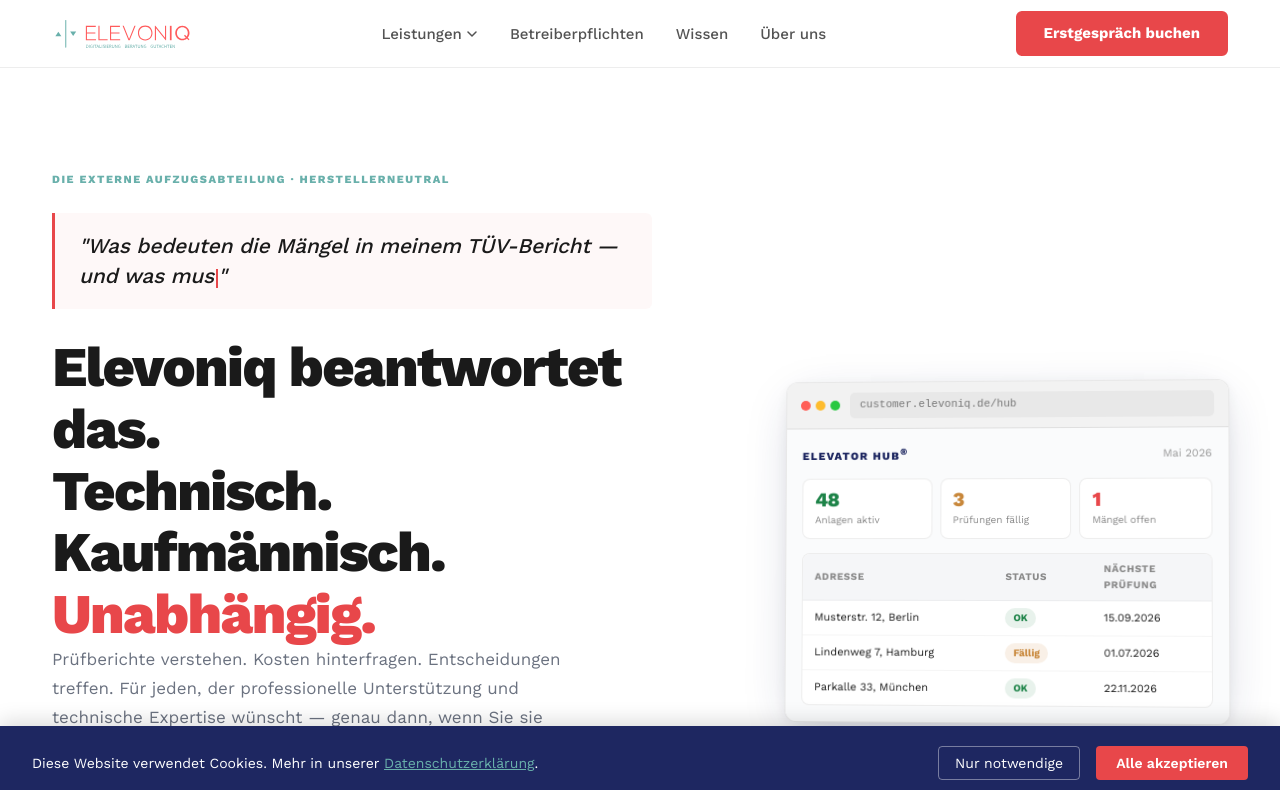
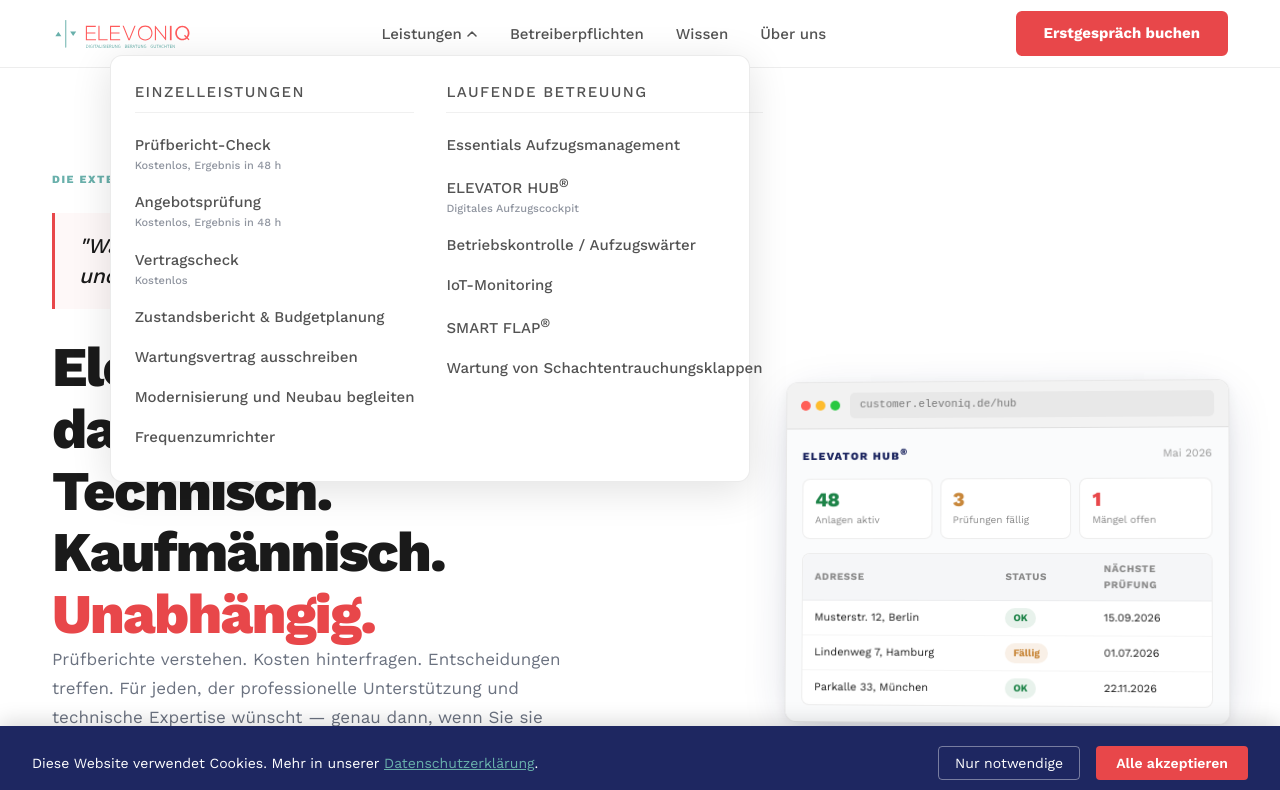
Before and after one commit to Elevoniq/elevoniq-website, a plain HTML site: page index.html in a window 1280 px wide. Both pictures are taken after a click on the button "Leistungen". Shown: the top 790 px of the page. Drawn offline with Linux system fonts and the light colour scheme.

Commit message:
fix: Nav Dropdown auf Click-to-open umgestellt
Hover-intent durch click-basiertes Toggle ersetzt. Dropdown bleibt offen bis Klick ausserhalb oder erneuter Klick auf Toggle. Bridge-Pseudo-Element entfernt.

```diff
--- a/assets/css/style.css
+++ b/assets/css/style.css
@@ -355,15 +355,6 @@ p { line-height: 1.7; }
   transition: opacity 0.18s ease, visibility 0.18s ease, transform 0.18s ease;
   pointer-events: none;
 }
-/* Invisible bridge covers the 12px gap so the dropdown stays open during mouse travel */
-.nav-dropdown-menu::before {
-  content: '';
-  position: absolute;
-  top: -14px;
-  left: 0;
-  right: 0;
-  height: 14px;
-}
 .nav-dropdown.is-open .nav-dropdown-menu {
   opacity: 1;
   visibility: visible;
--- a/assets/js/nav.js
+++ b/assets/js/nav.js
@@ -20,30 +20,30 @@ document.addEventListener('DOMContentLoaded', function() {
     });
   }
 
-  // Dropdown hover-intent (200ms close delay — prevents snap-close during mouse travel)
+  // Click-to-open Dropdown
   document.querySelectorAll('.nav-dropdown').forEach(function(dropdown) {
-    var timer;
 
-    function openDropdown() {
-      clearTimeout(timer);
-      dropdown.classList.add('is-open');
-    }
+    // Toggle beim Klick auf den Button
+    dropdown.addEventListener('click', function(e) {
+      e.stopPropagation();
+      var isOpen = dropdown.classList.contains('is-open');
 
-    function closeDropdown() {
-      timer = setTimeout(function() {
-        dropdown.classList.remove('is-open');
-      }, 200);
-    }
+      // Alle anderen Dropdowns schliessen
+      document.querySelectorAll('.nav-dropdown.is-open').forEach(function(d) {
+        d.classList.remove('is-open');
+      });
 
-    dropdown.addEventListener('mouseenter', openDropdown);
-    dropdown.addEventListener('mouseleave', closeDropdown);
+      if (!isOpen) {
+        dropdown.classList.add('is-open');
+      }
+    });
+  });
 
-    // If mouse enters the panel itself: cancel the close timer
-    var menu = dropdown.querySelector('.nav-dropdown-menu');
-    if (menu) {
-      menu.addEventListener('mouseenter', openDropdown);
-      menu.addEventListener('mouseleave', closeDropdown);
-    }
+  // Klick ausserhalb schliesst alle Dropdowns
+  document.addEventListener('click', function() {
+    document.querySelectorAll('.nav-dropdown.is-open').forEach(function(d) {
+      d.classList.remove('is-open');
+    });
   });
 
   // Transparent nav (Variant C)
```
